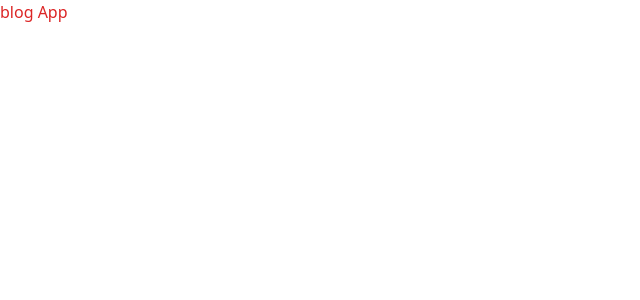
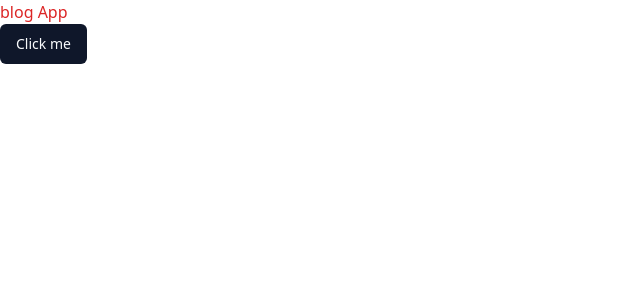
Before and after one commit to nahyansharvin/blog-app, a React (Vite) app in the folder frontend/: page / in a window 1280 px wide. Shown: the top 300 px of the page, without its empty margins (0-640 px from the left). Built offline with nearby package versions, Linux system fonts and the light colour scheme.

Commit message:
test: add shadcn button component

```diff
--- a/frontend/package.json
+++ b/frontend/package.json
@@ -10,6 +10,7 @@
     "preview": "vite preview"
   },
   "dependencies": {
+    "@radix-ui/react-slot": "^1.1.0",
     "class-variance-authority": "^0.7.0",
     "clsx": "^2.1.1",
     "lucide-react": "^0.396.0",
--- a/frontend/src/App.tsx
+++ b/frontend/src/App.tsx
@@ -1,8 +1,12 @@
+// import { Button } from './components/ui/button'
+import { Button } from '@/components/ui/button'
+
 function App() {
 
   return (
     <>
       <h1 className="text-red-600">blog App</h1>
+      <Button>Click me</Button>
     </>
   )
 }
--- /dev/null
+++ b/frontend/src/components/ui/button.tsx
@@ -0,0 +1,56 @@
+import * as React from "react"
+import { Slot } from "@radix-ui/react-slot"
+import { cva, type VariantProps } from "class-variance-authority"
+
+import { cn } from "@/lib/utils"
+
+const buttonVariants = cva(
+  "inline-flex items-center justify-center whitespace-nowrap rounded-md text-sm font-medium ring-offset-background transition-colors focus-visible:outline-none focus-visible:ring-2 focus-visible:ring-ring focus-visible:ring-offset-2 disabled:pointer-events-none disabled:opacity-50",
+  {
+    variants: {
+      variant: {
+        default: "bg-primary text-primary-foreground hover:bg-primary/90",
+        destructive:
+          "bg-destructive text-destructive-foreground hover:bg-destructive/90",
+        outline:
+          "border border-input bg-background hover:bg-accent hover:text-accent-foreground",
+        secondary:
+          "bg-secondary text-secondary-foreground hover:bg-secondary/80",
+        ghost: "hover:bg-accent hover:text-accent-foreground",
+        link: "text-primary underline-offset-4 hover:underline",
+      },
+      size: {
+        default: "h-10 px-4 py-2",
+        sm: "h-9 rounded-md px-3",
+        lg: "h-11 rounded-md px-8",
+        icon: "h-10 w-10",
+      },
+    },
+    defaultVariants: {
+      variant: "default",
+      size: "default",
+    },
+  }
+)
+
+export interface ButtonProps
+  extends React.ButtonHTMLAttributes<HTMLButtonElement>,
+    VariantProps<typeof buttonVariants> {
+  asChild?: boolean
+}
+
+const Button = React.forwardRef<HTMLButtonElement, ButtonProps>(
+  ({ className, variant, size, asChild = false, ...props }, ref) => {
+    const Comp = asChild ? Slot : "button"
+    return (
+      <Comp
+        className={cn(buttonVariants({ variant, size, className }))}
+        ref={ref}
+        {...props}
+      />
+    )
+  }
+)
+Button.displayName = "Button"
+
+export { Button, buttonVariants }
```
Also changed, not shown: 1 other file (tests, documents, lock files or other folders).
